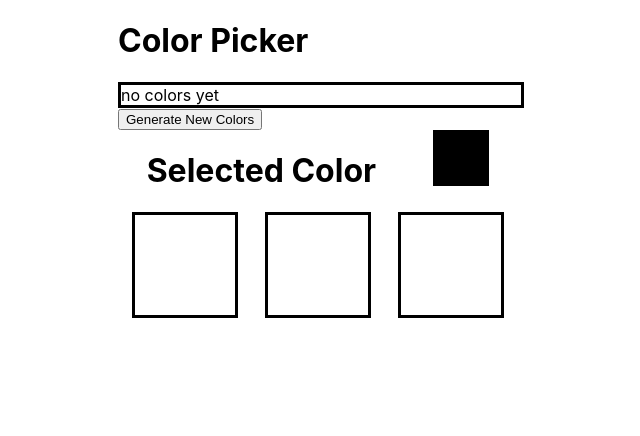
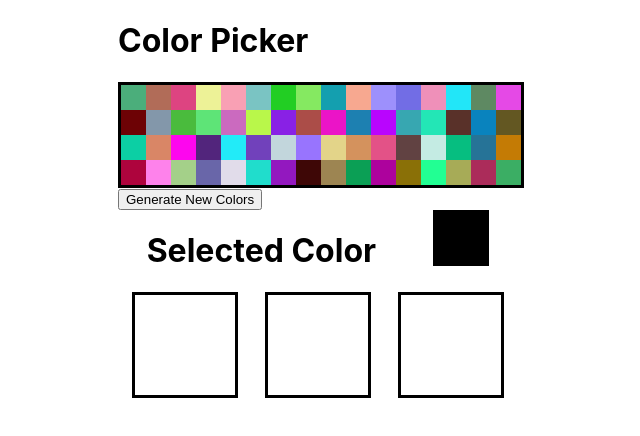
Before and after one commit to CharBar3/color-picker-challenge, a React (Create React App) app: page / in a window 1280 px wide. Shown: the top 436 px of the page, without its empty margins (322-962 px from the left). Built offline with nearby package versions, Linux system fonts and the light colour scheme.

Commit message:
fixed problem where colors didn't load instantly

```diff
--- a/src/App.js
+++ b/src/App.js
@@ -15,7 +15,29 @@ function App() {
     selectedColorUpdate(`${red}, ${green}, ${blue}`)
   }
 
-  const [newColorDivs, setNewColorDivs] = useState("no colors yet")
+
+
+  for (let index = 0; index < 64; index++) {
+    const colors = {red: randomNumber(),
+              green: randomNumber(),
+              blue: randomNumber()
+            }
+    colorsArray.push(colors)
+  }
+
+  // maps through color values array and creates a div with RGB values
+  const colorDivs = colorsArray.map(({red, green, blue}, index) => (
+    <div
+    style={{backgroundColor: `rgb(${red}, ${green}, ${blue})`,
+            width: "25px",
+            height: "25px"
+    }}
+    onClick={()=>{handleClick({red, green, blue})}}
+    key={index}
+    />
+  ))
+
+  const [newColorDivs, setNewColorDivs] = useState(colorDivs)
   // let newColorDivs = null
   const newColorsArray = []
 
@@ -45,25 +67,6 @@ function App() {
   }
 
 
-  for (let index = 0; index < 5; index++) {
-    const colors = {red: randomNumber(),
-              green: randomNumber(),
-              blue: randomNumber()
-            }
-    colorsArray.push(colors)
-  }
-
-  // maps through color values array and creates a div with RGB values
-  const colorDivs = colorsArray.map(({red, green, blue}, index) => (
-    <div
-    style={{backgroundColor: `rgb(${red}, ${green}, ${blue})`,
-            width: "50px",
-            height: "50px"
-    }}
-    onClick={()=>{handleClick({red, green, blue})}}
-    key={index}
-    />
-  ))
 
   const [keepColor1, updateKeepColor1] = useState (0, 0, 0)
   const [keepColor2, updateKeepColor2] = useState (0, 0, 0)
```
